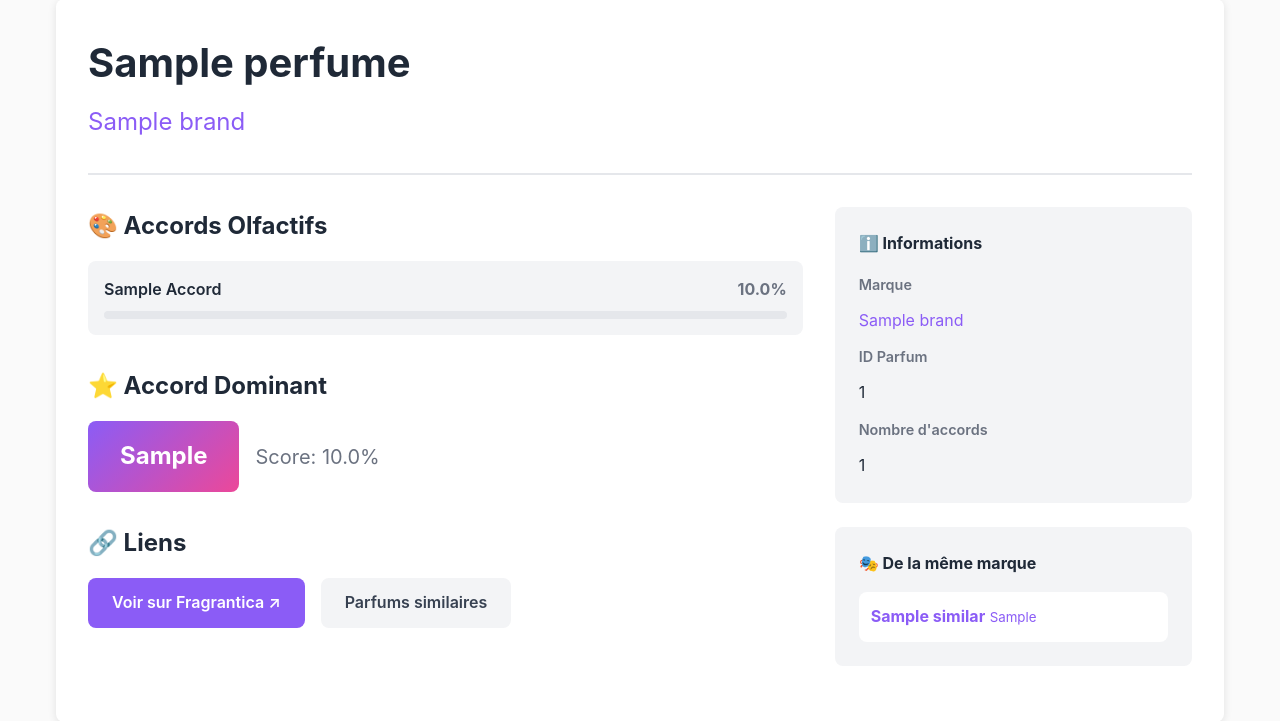
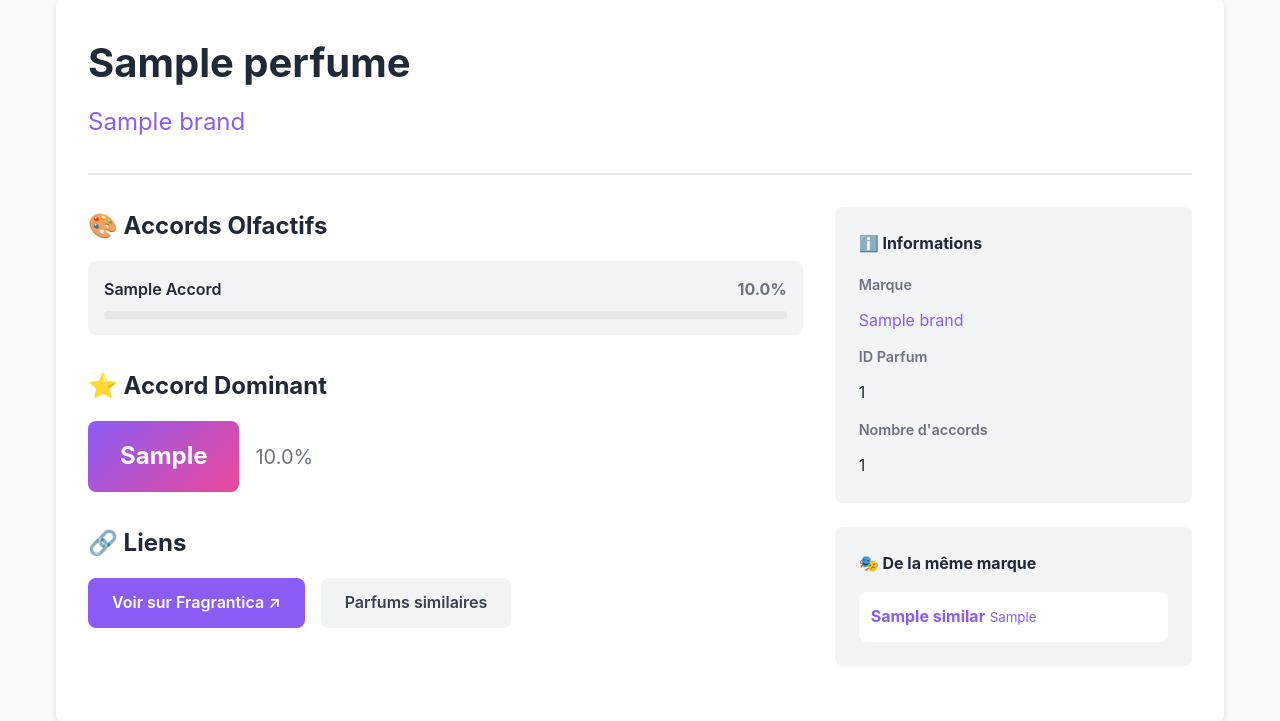
Before and after one commit to lubinbenoit/fragrantica, a Flask app: template webapp/templates/perfume_detail.html in a window 1280 px wide. Shown: the part 162-883 px from the top of the page. Run offline with Flask 3, Linux system fonts and the light colour scheme; the template is opened without the code that fills it: most values are stand-ins (such as "Sample title", 1, 10 or a date in 2020).

Commit message:
Suppression du texte Score dans le détail parfum pour meilleur visu

```diff
--- a/webapp/templates/perfume_detail.html
+++ b/webapp/templates/perfume_detail.html
@@ -55,7 +55,7 @@
                             {{ perfume.dominant_accord[0] | title }}
                         </span>
                         <span class="accord-score">
-                            Score: {{ perfume.dominant_accord[1] | percentage }}
+                            {{ perfume.dominant_accord[1] | percentage }}
                         </span>
                     </div>
                 </section>
```
